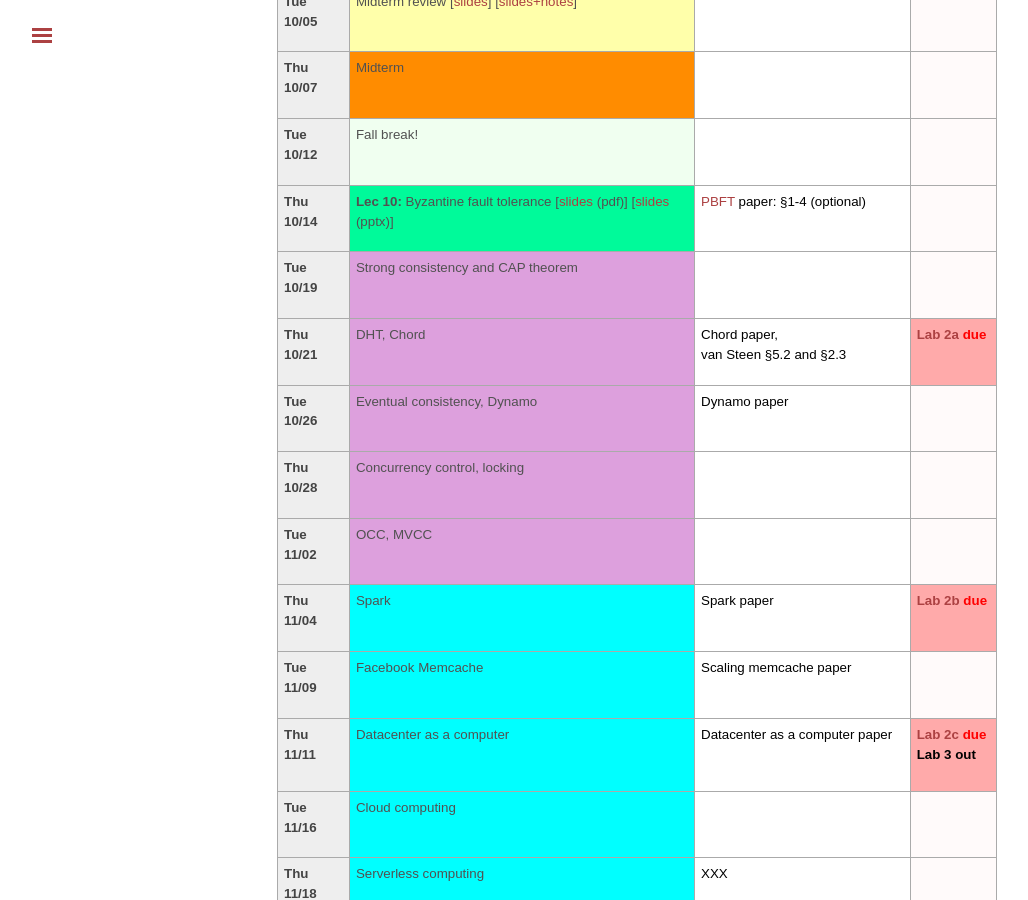
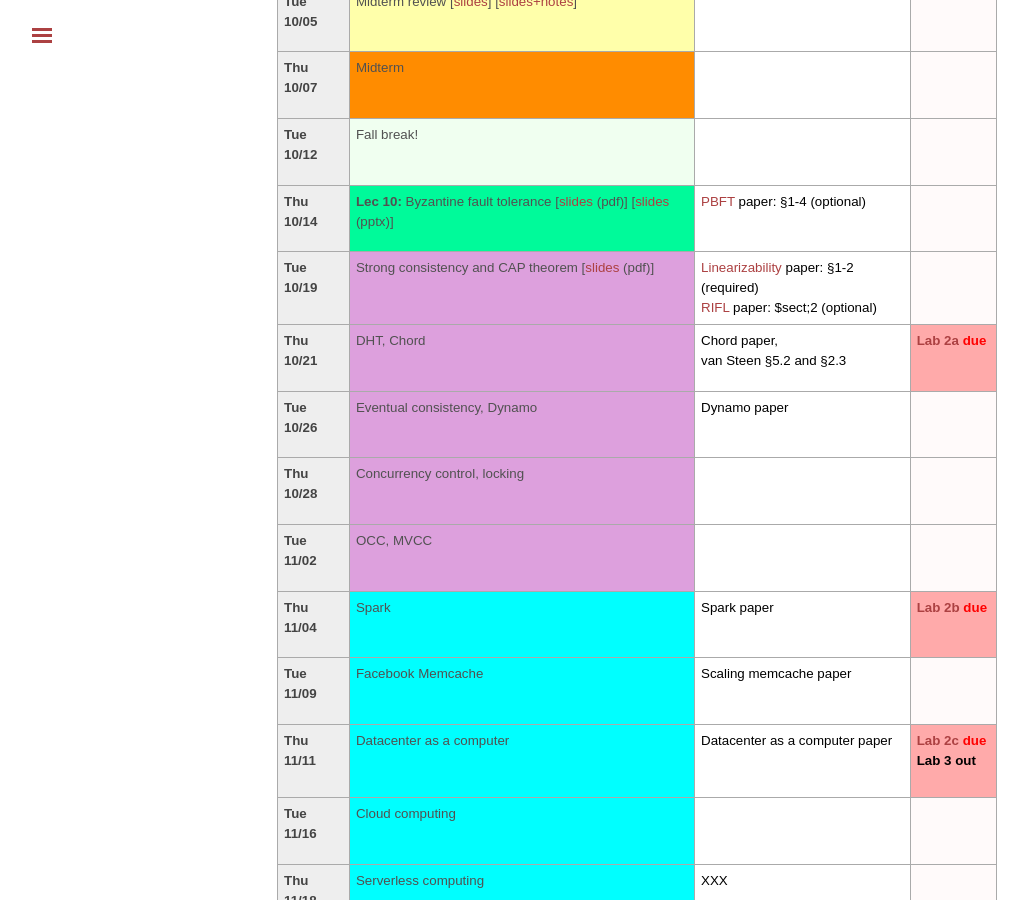
Before and after one commit to tddg/cs475-fall21, a Jekyll site: the page built from schedule.md, in a window 1280 px wide and 900 px high, scrolled down 1162 px. Shown: the whole window, without its empty margins (3-1031 px from the left). Built offline with Jekyll 4.4.1, drawn with Linux system fonts in a browser that asks for light colours.

Commit message:
added lec 11

```diff
--- a/_data/news.yml
+++ b/_data/news.yml
@@ -1,3 +1,6 @@
+
+- date: <strong>10/18/2021</strong>
+  headline: "Lec 11 is posted."
 
 - date: <strong>10/13/2021</strong>
   headline: "Lec 10 is posted."
--- a/schedule.md
+++ b/schedule.md
@@ -311,9 +311,11 @@ The course schedule is tentative and subject to change\*.
 <tr> <!-- week of Oct 18 -->
   <td id="2021-10-19" class="date"><b>Tue 10/19</b></td>
   <td class="consistency">
-		Strong consistency and CAP theorem
+		Strong consistency and CAP theorem [<a href="./public/lecs/lec11-cap.pdf">slides</a> (pdf)]
   </td>
   <td class="reading">
+		<a href="./public/papers/linearizability.pdf">Linearizability</a> paper: &sect;1-2 (required) <br/>
+		<a href="./public/papers/rifl.pdf">RIFL</a> paper: $sect;2 (optional)
   </td>
   <td class="nodue">
   </td>
```
Also changed, not shown: 3 other files.
